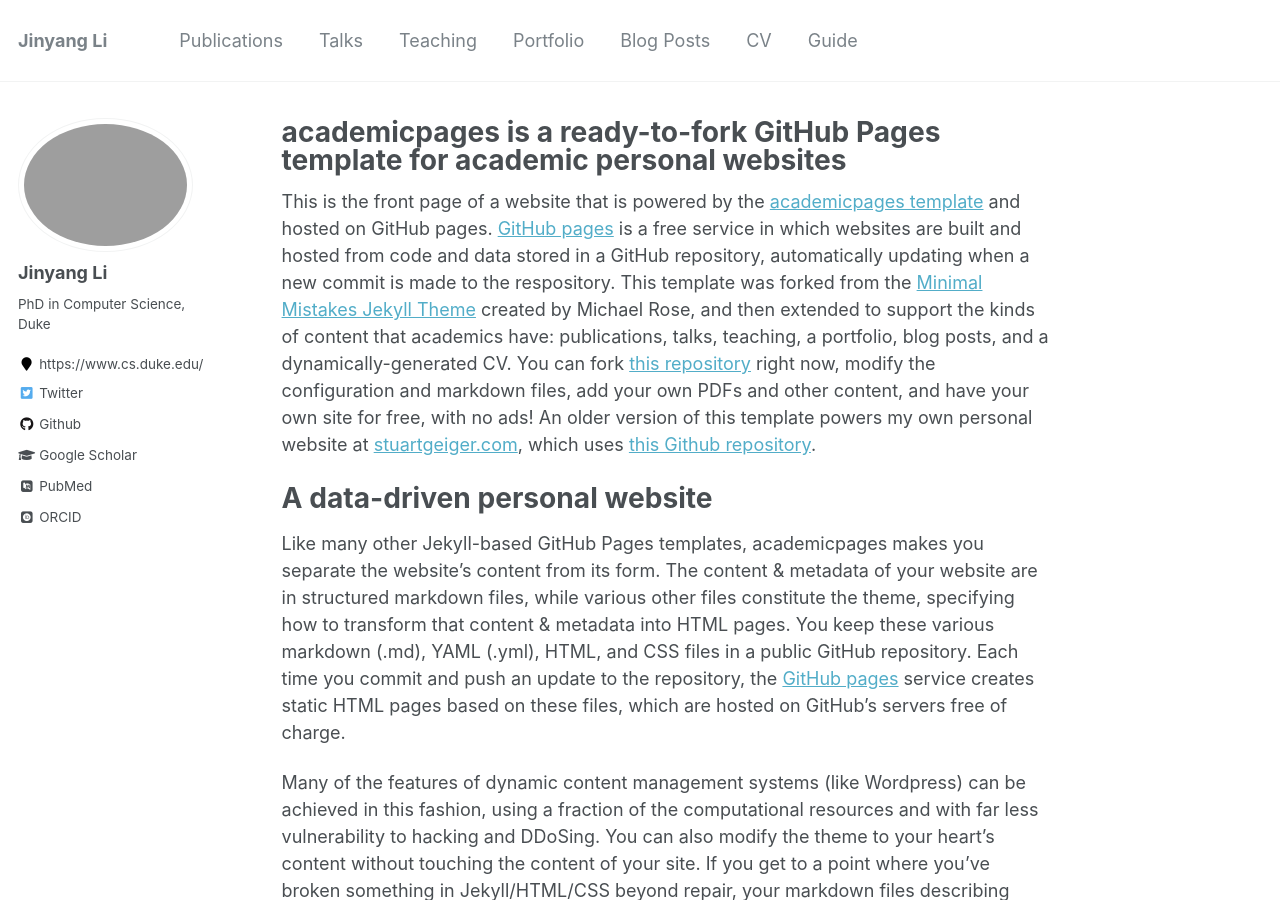
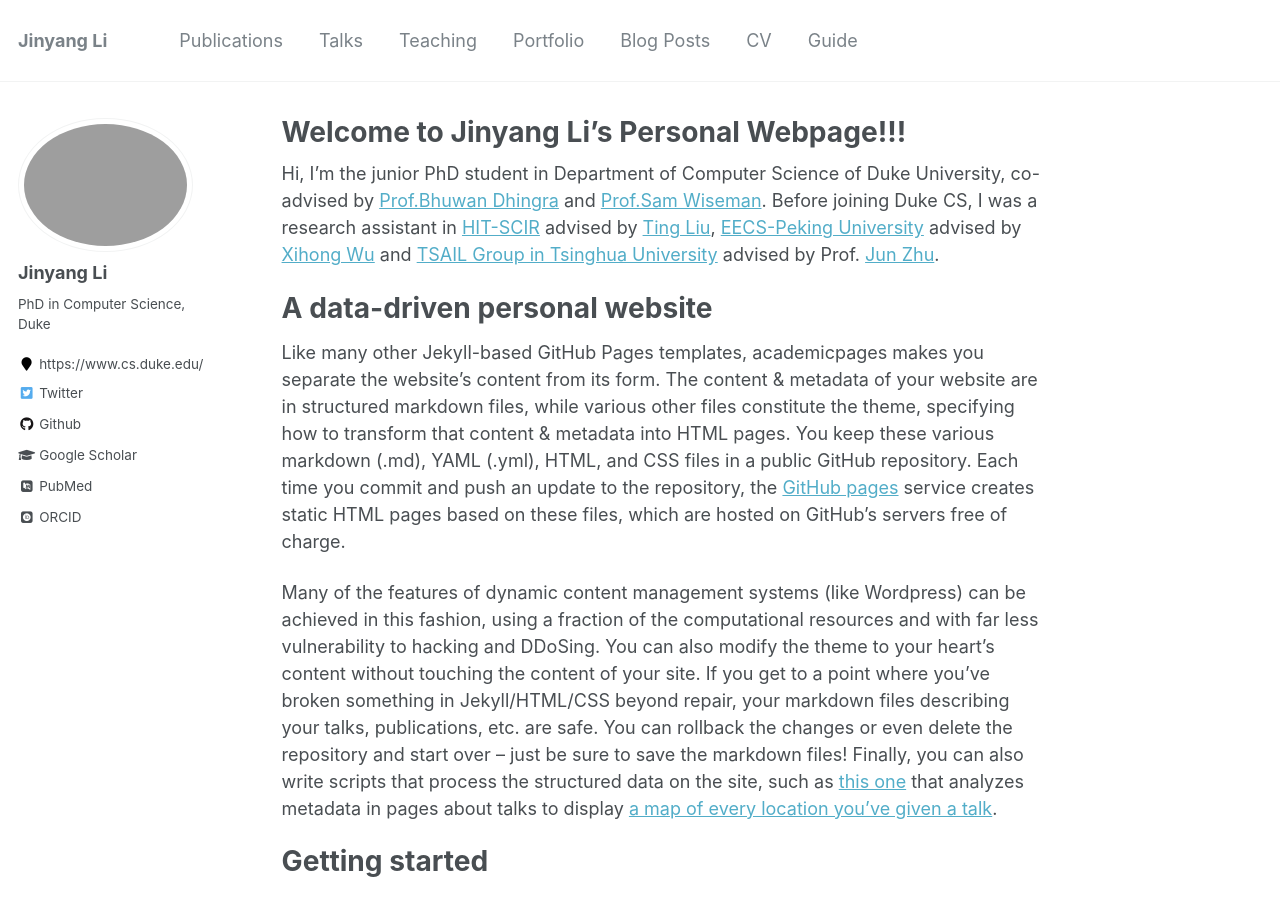
Before and after one commit to Golden-Sun-Li/jinyang-li.github.io, a Jekyll site: the page built from _pages/about.md, in a window 1280 px wide and 900 px high. Built offline with Jekyll 4.4.1, drawn with Linux system fonts in a browser that asks for light colours; some web fonts are replaced.

Commit message:
change to about.md

```diff
--- a/_pages/about.md
+++ b/_pages/about.md
@@ -1,6 +1,6 @@
 ---
 permalink: /
-title: "academicpages is a ready-to-fork GitHub Pages template for academic personal websites"
+title: "Welcome to Jinyang Li's Personal Webpage!!!"
 excerpt: "About me"
 author_profile: true
 redirect_from:
@@ -8,7 +8,7 @@ redirect_from:
   - /about.html
 ---
 
-This is the front page of a website that is powered by the [academicpages template](https://github.com/academicpages/academicpages.github.io) and hosted on GitHub pages. [GitHub pages](https://pages.github.com) is a free service in which websites are built and hosted from code and data stored in a GitHub repository, automatically updating when a new commit is made to the respository. This template was forked from the [Minimal Mistakes Jekyll Theme](https://mmistakes.github.io/minimal-mistakes/) created by Michael Rose, and then extended to support the kinds of content that academics have: publications, talks, teaching, a portfolio, blog posts, and a dynamically-generated CV. You can fork [this repository](https://github.com/academicpages/academicpages.github.io) right now, modify the configuration and markdown files, add your own PDFs and other content, and have your own site for free, with no ads! An older version of this template powers my own personal website at [stuartgeiger.com](http://stuartgeiger.com), which uses [this Github repository](https://github.com/staeiou/staeiou.github.io).
+Hi, I'm the junior PhD student in Department of Computer Science of Duke University, co-advised by [Prof.Bhuwan Dhingra](http://www.cs.cmu.edu/~bdhingra/) and [Prof.Sam Wiseman](http://www.ttic.edu/wiseman). Before joining Duke CS, I was a research assistant in [HIT-SCIR](http://ir.hit.edu.cn/) advised by [Ting Liu](https://scholar.google.com/citations?user=zyMJ1V0AAAAJ&hl=en), [EECS-Peking University](https://eecs.pku.edu.cn/Home/HOME.htm) advised by [Xihong Wu](https://scholar.google.com/citations?user=0ZSjU8QAAAAJ&hl=zh-CN) and [TSAIL Group in Tsinghua University](https://ml.cs.tsinghua.edu.cn/) advised by Prof. [Jun Zhu](http://ml.cs.tsinghua.edu.cn/~jun/index.shtml).
 
 A data-driven personal website
 ======
```
Also changed, not shown: 1 other file.
